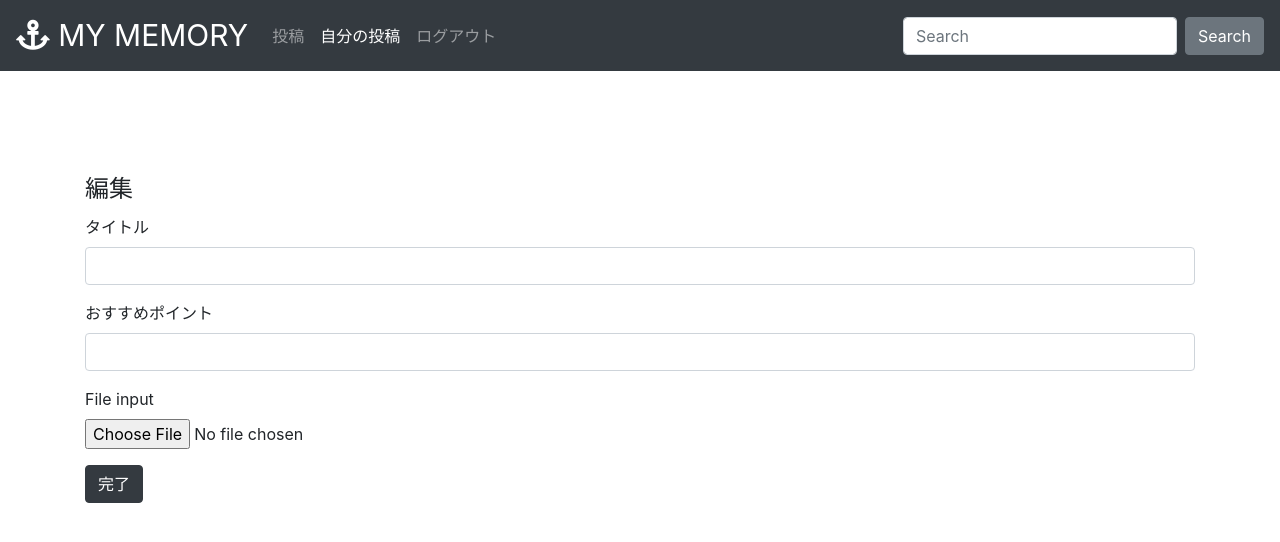
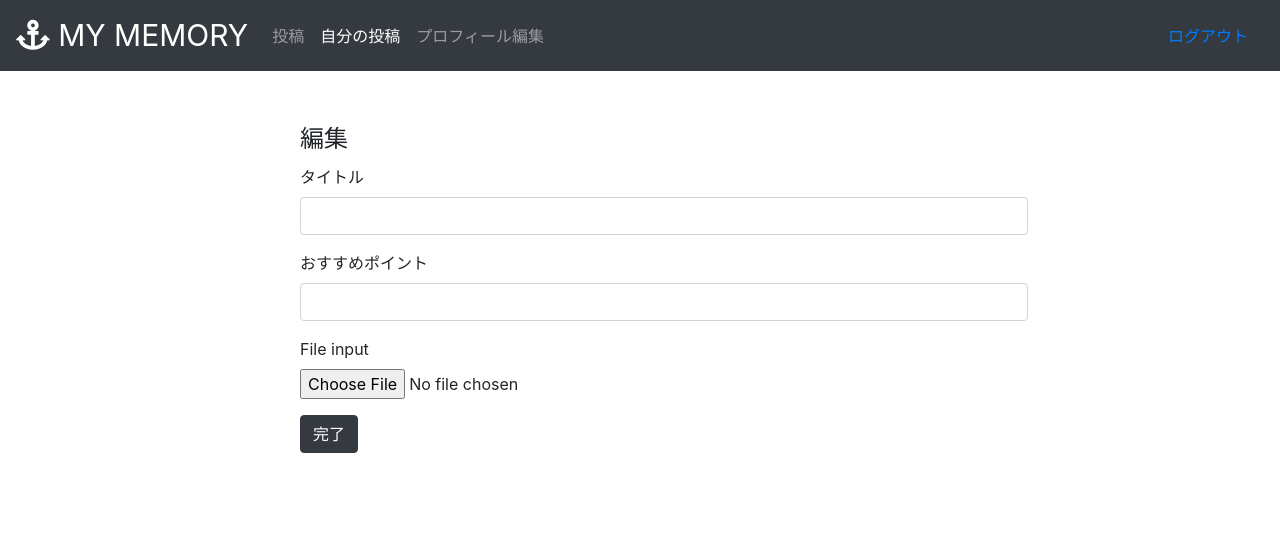
Before and after one commit to hiroki0430/skill_check, a PHP site: page /edit.php in a window 1280 px wide. Shown: the top 542 px of the page. Run offline with PHP 8.4, Linux system fonts and the light colour scheme; the visitor is signed in with stand-in values (Sample User, id 1); data that the repository does not hold is empty; some libraries are stand-ins or nearby versions.

```diff
--- a/check.php
+++ b/check.php
@@ -34,7 +34,7 @@
 
 <!-- Bootstrap CSS -->
     <link rel="stylesheet" href="https://stackpath.bootstrapcdn.com/bootstrap/4.1.1/css/bootstrap.min.css" integrity="sha384-WskhaSGFgHYWDcbwN70/dfYBj47jz9qbsMId/iRN3ewGhXQFZCSftd1LZCfmhktB" crossorigin="anonymous">
-    <link rel="stylesheet" type="text/css" href="Home.css">
+    <link rel="stylesheet" type="text/css" href="./css/Home.css">
 
 <!-- fontawesome -->
     <link rel="stylesheet" href="https://use.fontawesome.com/releases/v5.1.1/css/all.css" integrity="sha384-O8whS3fhG2OnA5Kas0Y9l3cfpmYjapjI0E4theH4iuMD+pLhbf6JI0jIMfYcK3yZ" crossorigin="anonymous">
--- a/Home.css
+++ b/css/Home.css
@@ -1,6 +1,11 @@
 
 .container{
-  margin-top: 100px;
+  margin-top: 50px;
+}
+
+.container1{
+  margin-top: 50px;
+  margin-left: 300px;
 }
 .jumbotron{
   background-color: white;
@@ -13,8 +18,9 @@
 }
 .lead{
   text-align: center;
-  margin-top: 70px;
+  margin-top: 30px;
   font-family: 'Hannotate TC',sans-serif;
+}
 
 .list-group {
   text-align: center;
--- a/detail.css
+++ /dev/null
@@ -1,3 +0,0 @@
-.col-md-6{
-  text-align: center;
-}
--- a/detail.php
+++ b/detail.php
@@ -26,7 +26,7 @@
   <!-- Bootstrap CSS -->
   <link rel="stylesheet" href="https://stackpath.bootstrapcdn.com/bootstrap/4.1.1/css/bootstrap.min.css" integrity="sha384-WskhaSGFgHYWDcbwN70/dfYBj47jz9qbsMId/iRN3ewGhXQFZCSftd1LZCfmhktB" crossorigin="anonymous">
 
-  <link rel="stylesheet" type="text/css" href="Home.css">
+  <link rel="stylesheet" type="text/css" href="./css/Home.css">
 
 
   <!-- fontawesome -->
--- a/edit.php
+++ b/edit.php
@@ -62,7 +62,7 @@
   <!-- Bootstrap CSS -->
   <link rel="stylesheet" href="https://stackpath.bootstrapcdn.com/bootstrap/4.1.1/css/bootstrap.min.css" integrity="sha384-WskhaSGFgHYWDcbwN70/dfYBj47jz9qbsMId/iRN3ewGhXQFZCSftd1LZCfmhktB" crossorigin="anonymous">
 
-  <link rel="stylesheet" type="text/css" href="Home.css">
+  <link rel="stylesheet" type="text/css" href="./css/Home.css">
 
 
   <!-- fontawesome -->
@@ -88,22 +88,21 @@
           <a class="nav-link" href="post.php">投稿</a>
         </li>
         <li class="nav-item active">
-          <a class="nav-link" href="#">自分の投稿 <span class="sr-only">(current)</span></a>
+          <a class="nav-link" href="mypage.php">自分の投稿 <span class="sr-only">(current)</span></a>
         </li>
         <li class="nav-item">
-          <a class="nav-link" href="#">ログアウト</a>
+          <a class="nav-link" href="profile.php">プロフィール編集</a>
         </li>
       </ul>
       <form class="form-inline my-2 my-lg-0">
-        <input class="form-control mr-sm-2" type="text" placeholder="Search">
-        <button class="btn btn-secondary my-2 my-sm-0" type="submit">Search</button>
+        <a class="nav-link" href="logout.php">ログアウト</a>
       </form>
     </div>
   </nav>
 
-    <div class="container">
+    <div class="container1">
     <div class="row">
-      <div class="col-md-12">
+      <div class="col-md-9">
         <form method="POST" enctype="multipart/form-data">
           <legend>編集</legend>
           <div class="form-group">
--- a/index.css
+++ /dev/null
@@ -1,5 +0,0 @@
-.container{
-  margin-right: -40px;
-  margin-top: 100px;
-
-}
--- a/index.php
+++ b/index.php
@@ -51,7 +51,7 @@
   <!-- Bootstrap CSS -->
   <link rel="stylesheet" href="https://stackpath.bootstrapcdn.com/bootstrap/4.1.1/css/bootstrap.min.css" integrity="sha384-WskhaSGFgHYWDcbwN70/dfYBj47jz9qbsMId/iRN3ewGhXQFZCSftd1LZCfmhktB" crossorigin="anonymous">
 
-  <link rel="stylesheet" type="text/css" href="index.css">
+  <link rel="stylesheet" type="text/css" href="./css/Home.css">
 
   <!-- fontawesome -->
   <link rel="stylesheet" href="https://use.fontawesome.com/releases/v5.1.1/css/all.css" integrity="sha384-O8whS3fhG2OnA5Kas0Y9l3cfpmYjapjI0E4theH4iuMD+pLhbf6JI0jIMfYcK3yZ" crossorigin="anonymous">
@@ -68,7 +68,7 @@
   <span class="navbar-brand md-0 h1" style="font-size: 30px;"><i class="fas fa-anchor"></i>   My Book</span>
 </nav>
 
-<div class="container">
+<div class="container1">
   <div class="row">
     <div class="col-sm-12">
       <legend>会員登録</legend>
--- a/login.php
+++ b/login.php
@@ -46,7 +46,7 @@
   <!-- Bootstrap CSS -->
   <link rel="stylesheet" href="https://stackpath.bootstrapcdn.com/bootstrap/4.1.1/css/bootstrap.min.css" integrity="sha384-WskhaSGFgHYWDcbwN70/dfYBj47jz9qbsMId/iRN3ewGhXQFZCSftd1LZCfmhktB" crossorigin="anonymous">
 
-  <link rel="stylesheet" type="text/css" href="Home.css">
+  <link rel="stylesheet" type="text/css" href="./css/Home.css">
 
   <!-- fontawesome -->
   <link rel="stylesheet" href="https://use.fontawesome.com/releases/v5.1.1/css/all.css" integrity="sha384-O8whS3fhG2OnA5Kas0Y9l3cfpmYjapjI0E4theH4iuMD+pLhbf6JI0jIMfYcK3yZ" crossorigin="anonymous">
--- a/post.php
+++ b/post.php
@@ -64,7 +64,7 @@
   <!-- Bootstrap CSS -->
   <link rel="stylesheet" href="https://stackpath.bootstrapcdn.com/bootstrap/4.1.1/css/bootstrap.min.css" integrity="sha384-WskhaSGFgHYWDcbwN70/dfYBj47jz9qbsMId/iRN3ewGhXQFZCSftd1LZCfmhktB" crossorigin="anonymous">
 
-  <link rel="stylesheet" type="text/css" href="Home.css">
+  <link rel="stylesheet" type="text/css" href="./css/Home.css">
 
 
   <!-- fontawesome -->
@@ -100,9 +100,9 @@
     </div>
   </nav>
 
-  <div class="container">
+  <div class="container1">
     <div class="row">
-      <div class="col-md-12">
+      <div class="col-md-8">
         <form method="POST" enctype="multipart/form-data">
           <legend>投稿</legend>
           <div class="form-group">
```
Also changed, not shown: Home.php (+37 -42 lines), hoge.php (deleted, +0 -67 lines), mypage.php (+1 -10 lines), profile.php (+6 -8 lines), pic/book.001.jpg (deleted), picture/20180726101746pelo.jpg (added), picture/20180726102006日本.jpg (added).
